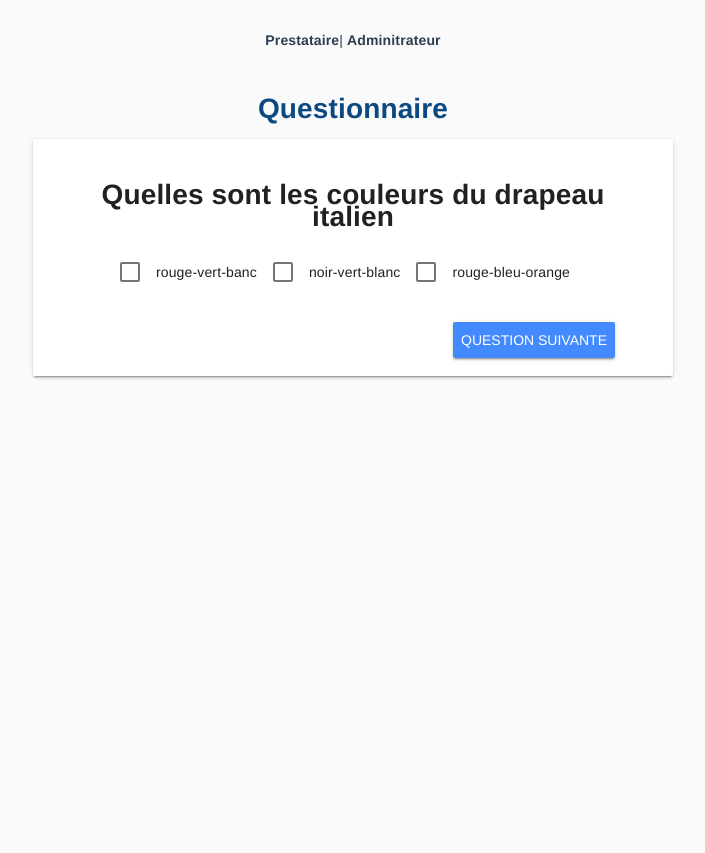
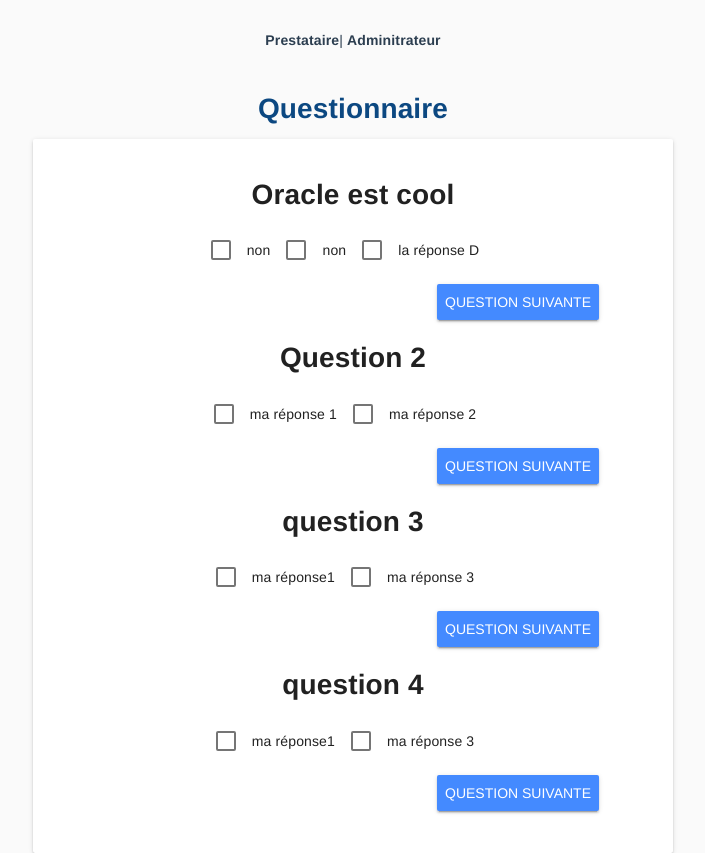
Before and after one commit to anaistatibouet/app-questionnaire, a Vue app: page /#/questionnaire in a window 1280 px wide. Shown: the whole page, without its empty margins (287-992 px from the left). Before the commit the page ends 800 px from the top, so only its background shows below. Built offline with nearby package versions, Linux system fonts and the light colour scheme.

Commit message:
Boucle sur les questions

```diff
--- a/src/components/FormTitle.vue
+++ b/src/components/FormTitle.vue
@@ -7,11 +7,11 @@
 
 <script>
 export default {
-  name: "FormTitle",
+  name: 'FormTitle',
   props: {
     title: String
   }
-};
+}
 </script>
 
 <style scoped lang="scss">
--- a/src/components/Question.vue
+++ b/src/components/Question.vue
@@ -2,6 +2,9 @@
 Création du composant Vue qui récupère les valeurs de la réponse, des checks et l'intitulé de la question
 Boucle sur le tableau de réponse pour les afficher
 L'objet MyQuestion permet de récupérer les données
+
+05/11 -
+J'intègre le bouton dans le composant Question
  -->
 <template>
   <div class="atFormQuestion">
@@ -14,6 +17,11 @@ L'objet MyQuestion permet de récupérer les données
       v-for="(value, index) in q.atResponse"
       v-bind:key="value"
     >{{ value }}</md-checkbox>
+    <md-card-actions>
+      <router-link to="/questionnaire">
+        <md-button type="submit" class="md-raised md-primary">Question suivante</md-button>
+      </router-link>
+    </md-card-actions>
   </div>
 </template>
 
--- a/src/views/Questionnaire.vue
+++ b/src/views/Questionnaire.vue
@@ -4,39 +4,48 @@
     <div>
       <FormTitle title="Questionnaire"></FormTitle>
     </div>
+    <!-- 05/11 - Boucle sur les questions et les réponses grâce à un index -->
     <md-card class="md-layout-item md-size-50 md-small-size-100 atForm">
       <md-card-content>
-        <Question :MyQuestion="Questions[0]"></Question>
+        <Question
+          v-for="(ques, index) in Questions"
+          v-bind:key="ques.aId"
+          :MyQuestion="Questions[index]"
+        ></Question>
       </md-card-content>
-      <md-card-actions>
-        <router-link to="/questionnaire">
-          <md-button type="submit" class="md-raised md-primary">Question suivante</md-button>
-        </router-link>
-      </md-card-actions>
     </md-card>
   </div>
 </template>
 <script>
-import FormTitle from "@/components/FormTitle.vue";
-import Question from "@/components/Question.vue";
+import FormTitle from '@/components/FormTitle.vue'
+import Question from '@/components/Question.vue'
 
 export default {
-  name: "home",
+  name: 'home',
   data: () => ({
     Questions: [
       {
-        atName: "Quelles sont les couleurs du drapeau italien",
-        atResponse: ["rouge-vert-banc", "noir-vert-blanc", "rouge-bleu-orange"],
+        aId: 1,
+        atName: 'Oracle est cool',
+        atResponse: ['non', 'non', 'la réponse D'],
         atCheck: [false, false, false]
       },
       {
-        atName: "question 2",
-        atResponse: ["ma réponse1", "ma réponse 2"],
+        aId: 2,
+        atName: 'Question 2',
+        atResponse: ['ma réponse 1', 'ma réponse 2'],
         atCheck: [false, false]
       },
       {
-        atName: "question 3",
-        atResponse: ["ma réponse1", "ma réponse 3"],
+        aId: 3,
+        atName: 'question 3',
+        atResponse: ['ma réponse1', 'ma réponse 3'],
+        atCheck: [false, false]
+      },
+      {
+        aId: 4,
+        atName: 'question 4',
+        atResponse: ['ma réponse1', 'ma réponse 3'],
         atCheck: [false, false]
       }
     ]
@@ -45,7 +54,7 @@ export default {
     Question,
     FormTitle
   }
-};
+}
 </script>
 
 <style scoped lang="scss">
```
